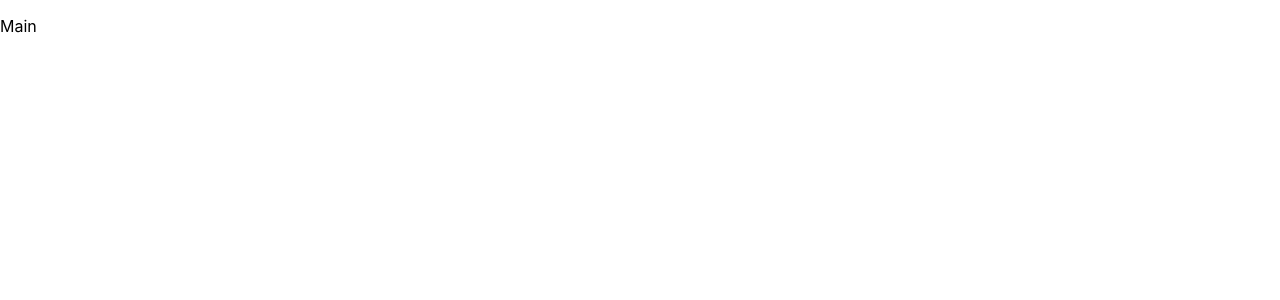
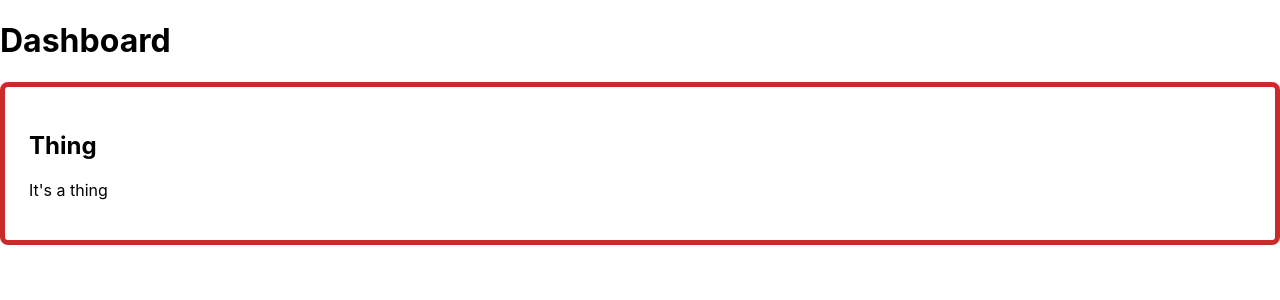
Before and after one commit to phlgr/react-stuff, a React (Vite) app: page / in a window 1280 px wide. Shown: the top 300 px of the page. Built offline with nearby package versions, Linux system fonts and the light colour scheme.

Commit message:
Render Dashboard page in App

```diff
--- a/src/app/App.tsx
+++ b/src/app/App.tsx
@@ -1,12 +1,13 @@
 import React from 'react';
 import { BrowserRouter, Routes, Route } from 'react-router-dom';
+import Dashboard from './pages/Dashboard/Dashboard';
 import Stuff from './pages/Stuff/Stuff';
 
 function App(): JSX.Element {
   return (
     <BrowserRouter>
       <Routes>
-        <Route path="/" element={<p>Main</p>} />
+        <Route path="/" element={<Dashboard />} />
         <Route path="stuff">
           <Route path=":thing" element={<Stuff />} />
         </Route>
```
